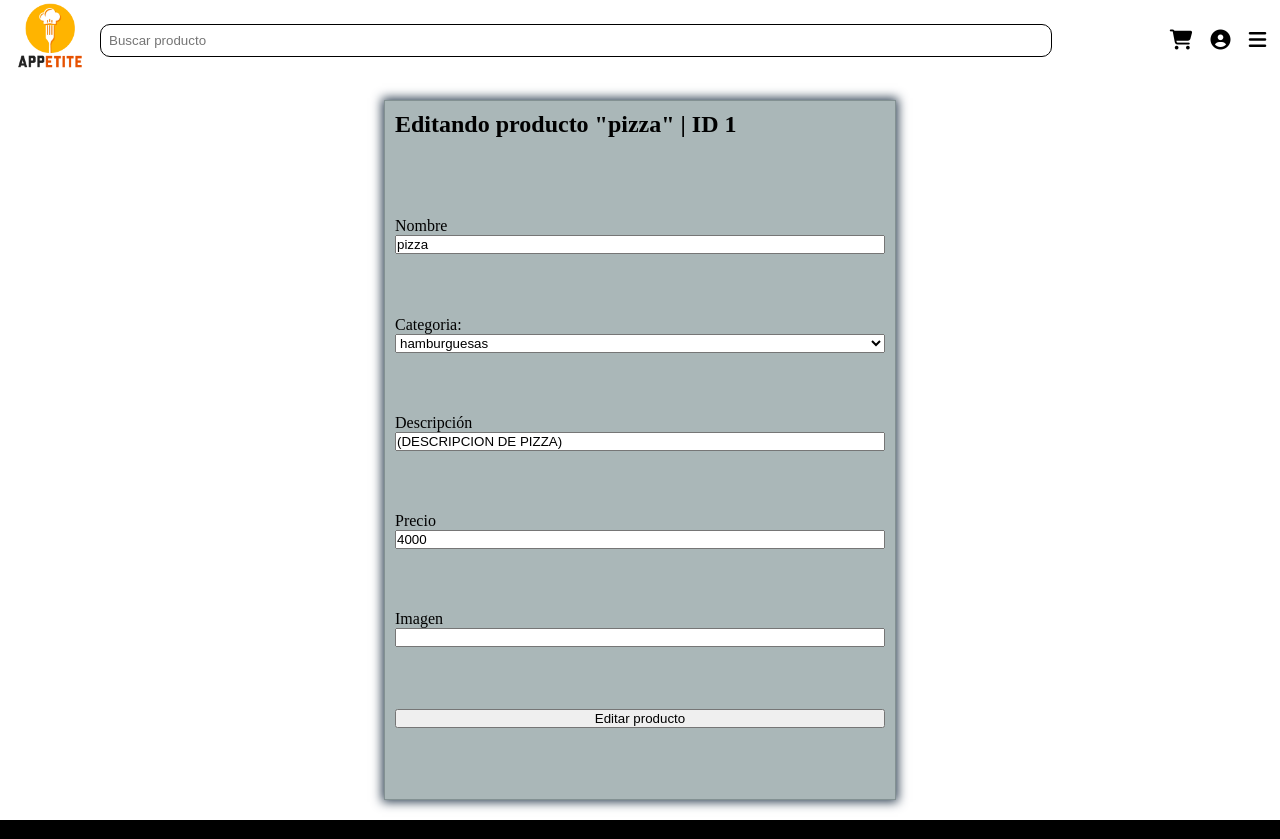
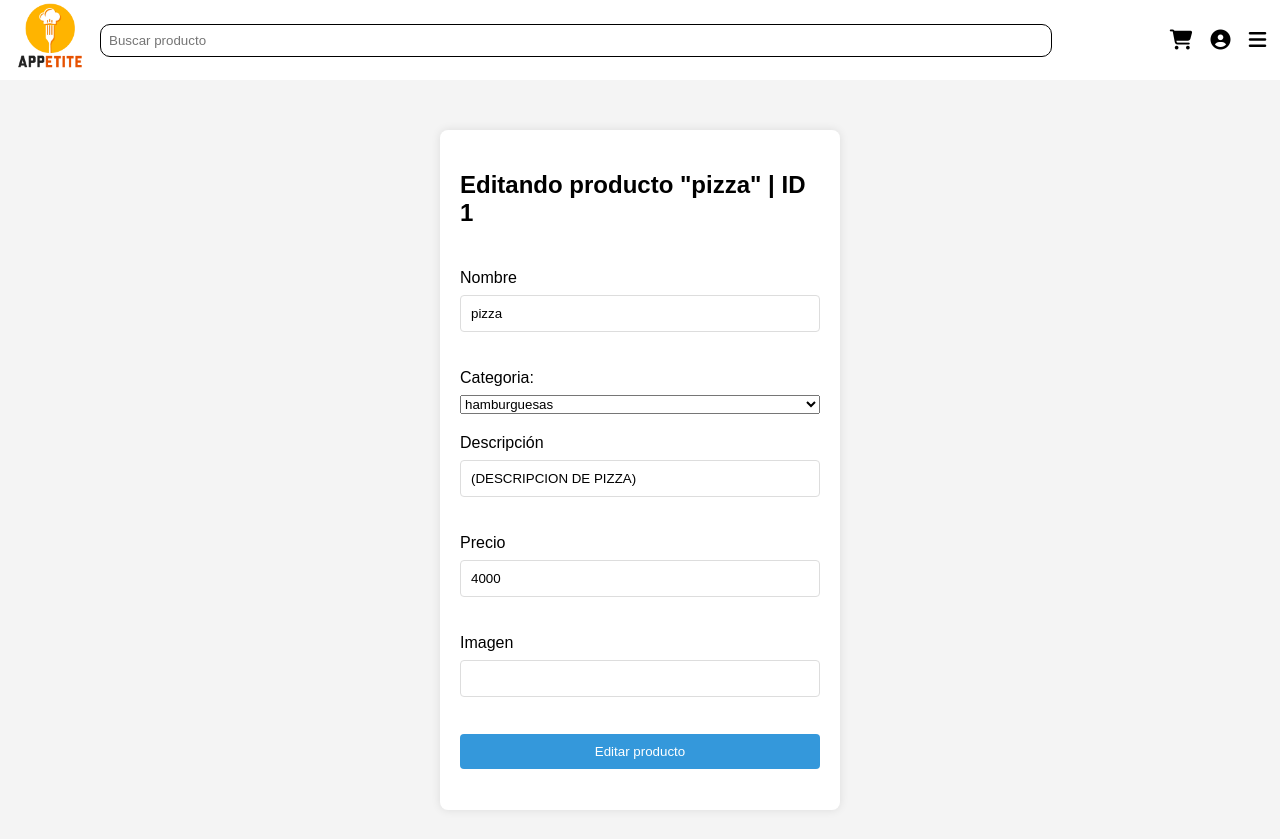
Before and after one commit to Santi163M/grupo_6_appetite, a Node server app: page /products/editar/1 in a window 1280 px wide. Shown: the top 839 px of the page. Run offline with Node 20, Linux system fonts and the light colour scheme; data comes from the database, SQL or seed files in the repository; some libraries are stand-ins or nearby versions.

Commit message:
Edit product update

```diff
--- a/public/css/editform.css
+++ b/public/css/editform.css
@@ -3,23 +3,15 @@
     margin: 0;
 }
 main{
-    margin: 10px 0px 10px 0px;
-    height: 90vh;
+    font-family: 'Arial', sans-serif;
+    height: 110vh;
     display: flex;
     justify-content: center;
+    padding-bottom: 50px ;
+    padding-top: 50px;
+    background-color: #f4f4f4;
 }
-.formulario{
-    background-color: #AAB7B8 ;
-    border: 1px solid #839192  ;
-    box-shadow: 0px 0px 10px 2px #2C3E50 ;
-    margin: 10px 0px 10px 0px;
-    width: 40%;
-    padding: 10px;
-    display: flex;
-    flex-direction: column;
-    justify-content: space-evenly;
-
-}
+/*
 .product-information{
     display: flex;
     flex-direction: column;
@@ -27,22 +19,42 @@ main{
 }
 .product-image{
     width: 30%;
-}
+}*/
 .edit{
-    height: 100%;
+    height: 85vh;
     display: flex;
     flex-direction: column;
     justify-content: space-evenly;
+    background-color: #fff;
+    border-radius: 8px;
+    box-shadow: 0 0 10px rgba(0, 0, 0, 0.1);
+    padding: 20px;
+    width: 400px;
 }
 .edit>div{
     display: flex;
     flex-direction: column;
 }
+.edit div label {
+    display: block;
+  margin-bottom: 8px;
+}
 .edit>div>input{
-    transition: background-color;
+    width: 100%;
+    padding: 10px;
+    margin-bottom: 16px;
+    border: 1px solid #ddd;
+    border-radius: 4px;
+    box-sizing: border-box;
+}
+.edit div button{
+    background-color: #3498db;
+    color: #fff;
+    padding: 10px 20px;
+    border: none;
+    border-radius: 4px;
+    cursor: pointer;
 }
 .edit>div>button:hover{
-    color: white;
-    background-color: blue;
-    transition: 1s;
+    border-color: #2980b9
 }
--- a/src/views/crearproducto.ejs
+++ b/src/views/crearproducto.ejs
@@ -17,7 +17,6 @@
                 <label for="nombre">Nombre:</label>
             <input class="input" type="text" name="nombre" placeholder="Ingresar Nombre del producto..."></input>
             </div>
-
             <div>
                 <label>Categoria:</label>
                 <select name="categoria" class="categoria">
--- a/src/views/editarproducto.ejs
+++ b/src/views/editarproducto.ejs
@@ -5,21 +5,18 @@
     <link rel="stylesheet" href="/css/editform.css">
     <link rel="stylesheet" href="https://cdnjs.cloudflare.com/ajax/libs/font-awesome/6.4.0/css/all.min.css" integrity="sha512-iecdLmaskl7CVkqkXNQ/ZH/XLlvWZOJyj7Yy7tcenmpD1ypASozpmT/E0iPtmFIB46ZmdtAc9eNBvH0H/ZpiBw==" crossorigin="anonymous" referrerpolicy="no-referrer" />
     <meta name="viewport" content="width=device-width, initial-scale=1.0">
-    <title>Document</title>
+    <title>Editar</title>
 </head>
 <body>
     <%- include('partials/header.ejs') %>
 
     <main>
         <form action="/products/editar/<%= producto.id %>?_method=PUT" method="POST" class="formulario">
-            <section class="product-information">
+            <section class="edit">
                 <h2>Editando producto "<%= producto.nombre %>" | ID <%= producto.id %></h2>
                 <div>
                     <img class="product-image" src="<%= producto.img %>">
                 </div>
-            </section>
-
-            <section class="edit">
                 <div class="form">
                     <label for="nombre">Nombre</label>
                     <input class="input" type="text" name="nombre" id="nombre" value="<%= producto.nombre %>"></input>
```
